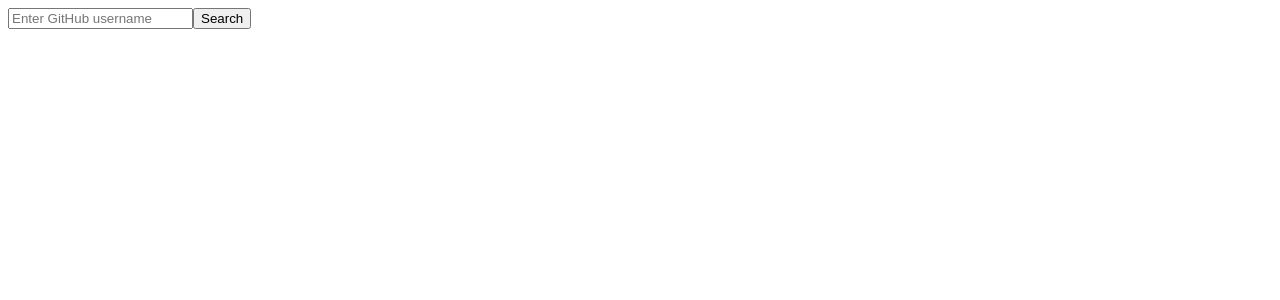
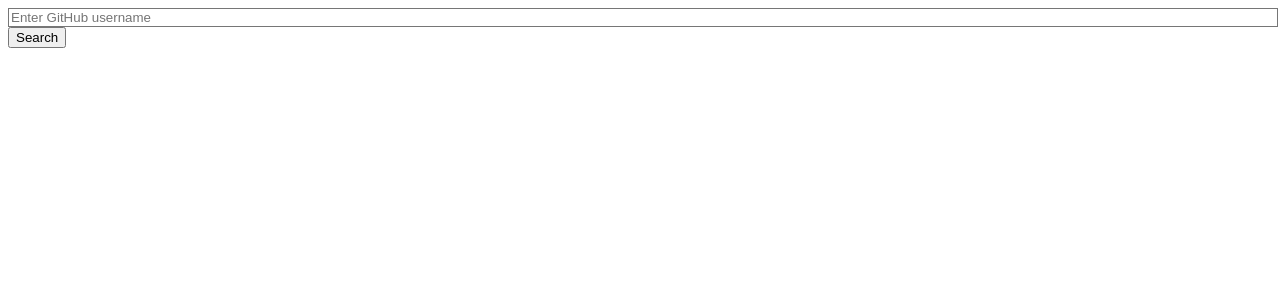
Before and after one commit to MutesasiraMuwada/alx-fe-reactjs, a React (Vite) app in the folder github-user-search/: page / in a window 1280 px wide. Shown: the top 300 px of the page. Built offline with nearby package versions, Linux system fonts and the light colour scheme.

Commit message:
Update Search.jsx

```diff
--- a/github-user-search/src/components/Search.jsx
+++ b/github-user-search/src/components/Search.jsx
@@ -1,55 +1,76 @@
+// src/components/Search.jsx
 import React, { useState } from "react";
-import { fetchUserData } from "../services/githubService";
+import axios from "axios";
 
-function Search() {
-  const [username, setUsername] = useState("");   // input value
-  const [user, setUser] = useState(null);        // fetched user data
-  const [loading, setLoading] = useState(false); // loading state
-  const [error, setError] = useState(null);      // error state
+const Search = () => {
+  const [username, setUsername] = useState("");
+  const [users, setUsers] = useState([]);
+  const [loading, setLoading] = useState(false);
+  const [error, setError] = useState(false);
 
-  const handleSubmit = async (e) => {
+  const handleSearch = async (e) => {
     e.preventDefault();
+    if (!username) return;
+
     setLoading(true);
-    setError(null);
-    setUser(null);
+    setError(false);
 
     try {
-      const data = await fetchUserData(username);
-      setUser(data);
+      const response = await axios.get(`https://api.github.com/users/${username}`);
+      setUsers([response.data]); // wrap single user in array for mapping
     } catch (err) {
-      setError("Looks like we cant find the user");
+      setUsers([]);
+      setError(true);
     } finally {
       setLoading(false);
     }
   };
 
   return (
-    <div>
-      {/* Search Form */}
-      <form onSubmit={handleSubmit}>
+    <div className="p-4 max-w-md mx-auto">
+      <form onSubmit={handleSearch} className="mb-4">
         <input
           type="text"
           placeholder="Enter GitHub username"
           value={username}
           onChange={(e) => setUsername(e.target.value)}
+          className="border p-2 w-full rounded"
         />
-        <button type="submit">Search</button>
+        <button
+          type="submit"
+          className="mt-2 bg-blue-500 text-white px-4 py-2 rounded hover:bg-blue-600"
+        >
+          Search
+        </button>
       </form>
 
-      {/* Display States */}
+      <div className="space-y-4">
         {loading && <p>Loading...</p>}
-      {error && <p style={{ color: "red" }}>{error}</p>}
-      {user && (
+        {error && <p>Looks like we can’t find the user</p>}
+        {users.map((user) => (
+          <div key={user.id} className="border p-4 rounded flex items-center space-x-4">
+            <img
+              src={user.avatar_url}
+              alt={user.login}
+              className="w-16 h-16 rounded-full"
+            />
             <div>
-          <img src={user.avatar_url} alt={user.login} width="100" />
-          <h3>{user.login}</h3>
-          <a href={user.html_url} target="_blank" rel="noreferrer">
+              <p className="font-bold">{user.login}</p>
+              {user.name && <p>{user.name}</p>}
+              <a
+                href={user.html_url}
+                target="_blank"
+                rel="noopener noreferrer"
+                className="text-blue-600 hover:underline"
+              >
                 View Profile
               </a>
             </div>
-      )}
+          </div>
+        ))}
+      </div>
     </div>
   );
-}
+};
 
 export default Search;
```
Lines whose indentation alone changed are shown as unchanged.
